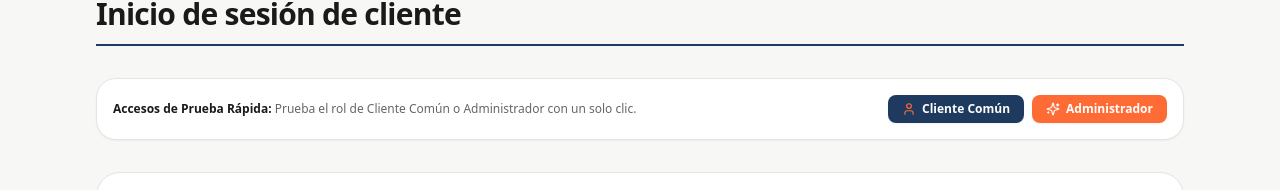
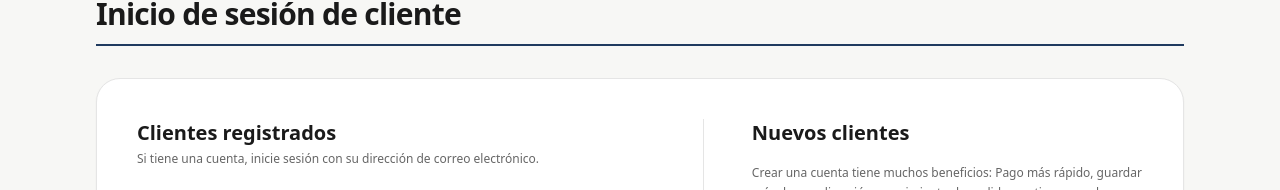
Before and after one commit to ilhamelin/ecommerce-collectibles, a Next.js app: page /auth/login in a window 1280 px wide. Shown: the part 203-393 px from the top of the page. Built offline with nearby package versions, Linux system fonts and the light colour scheme; no server answers.

Commit message:
feat: add client-side login and registration page with authentication flows

```diff
--- a/src/app/auth/login/page.tsx
+++ b/src/app/auth/login/page.tsx
@@ -131,19 +131,6 @@ function LoginContent() {
     setErrorMessage(null);
   };
 
-  const quickFillClient = () => {
-    setLoginEmail("cliente@omnicollector.cl");
-    setLoginPassword("cliente123");
-    setCaptchaChecked(true);
-    setErrorMessage(null);
-  };
-
-  const quickFillAdmin = () => {
-    setLoginEmail("admin@omnicollector.cl");
-    setLoginPassword("admin123");
-    setCaptchaChecked(true);
-    setErrorMessage(null);
-  };
 
   return (
     <div className="max-w-6xl mx-auto px-4 sm:px-6 lg:px-8 py-10 space-y-8">
@@ -182,32 +169,6 @@ function LoginContent() {
         </div>
       )}
 
-      {/* Demo Quick Access Bar */}
-      <div className="p-4 rounded-2xl bg-white border border-[#E5E5E5] flex flex-col sm:flex-row items-center justify-between gap-3 shadow-sm">
-        <div className="text-xs text-[#666666] text-center sm:text-left">
-          <strong className="text-[#1A1A1A] block sm:inline">Accesos de Prueba Rápida: </strong>
-          Prueba el rol de Cliente Común o Administrador con un solo clic.
-        </div>
-        <div className="flex gap-2 shrink-0">
-          <button
-            type="button"
-            onClick={quickFillClient}
-            className="px-3.5 py-1.5 rounded-lg bg-[#1F3A5F] hover:bg-[#152842] text-white text-xs font-bold transition flex items-center gap-1.5 shadow-sm"
-          >
-            <User className="w-3.5 h-3.5 text-[#FF6B35]" />
-            <span>Cliente Común</span>
-          </button>
-
-          <button
-            type="button"
-            onClick={quickFillAdmin}
-            className="px-3.5 py-1.5 rounded-lg bg-[#FF6B35] hover:bg-[#E85A24] text-white text-xs font-black transition flex items-center gap-1.5 shadow-sm"
-          >
-            <Sparkles className="w-3.5 h-3.5" />
-            <span>Administrador</span>
-          </button>
-        </div>
-      </div>
 
       {/* RETAIL SPLIT SCREEN VIEW */}
       {mode === "LOGIN" && (
```
